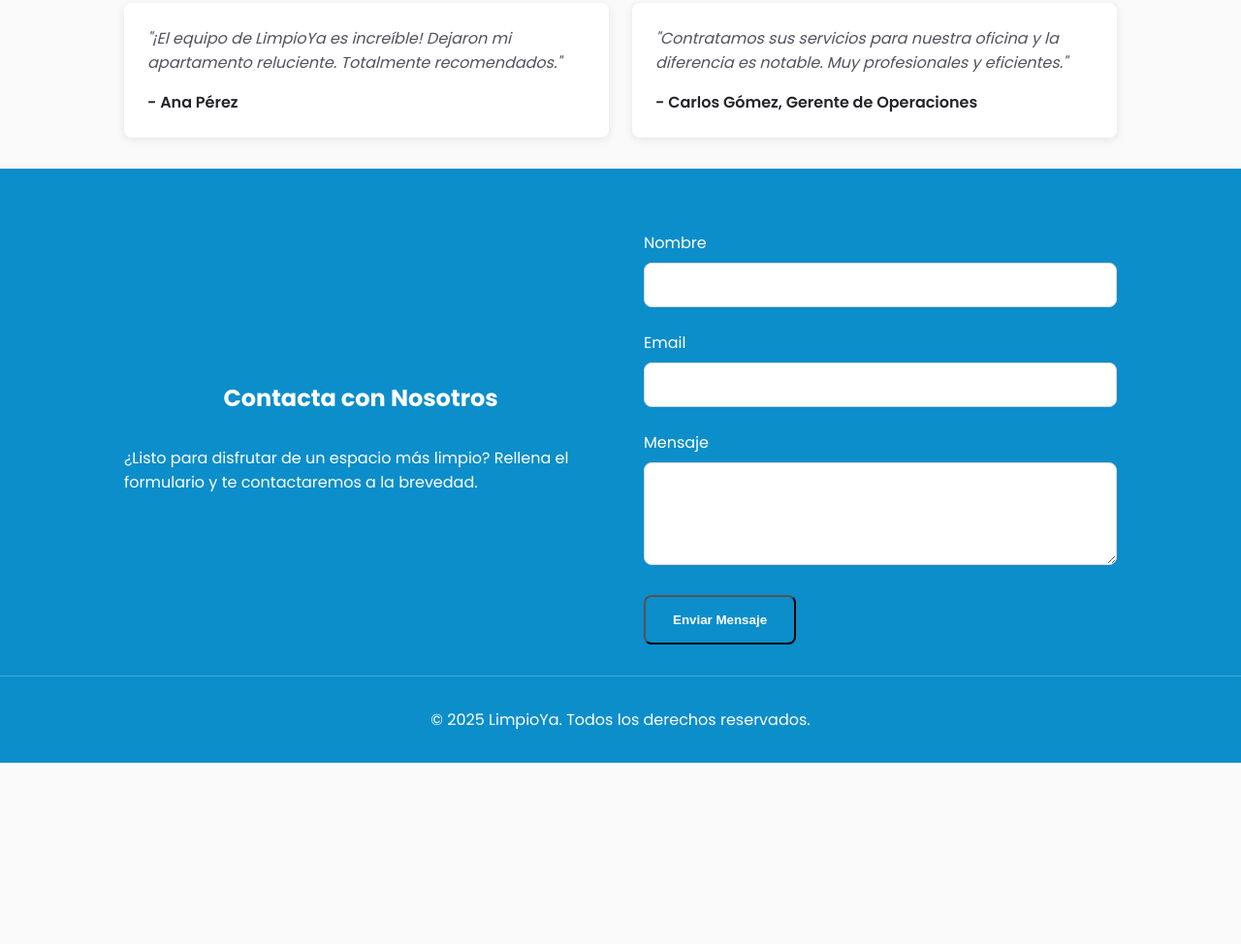
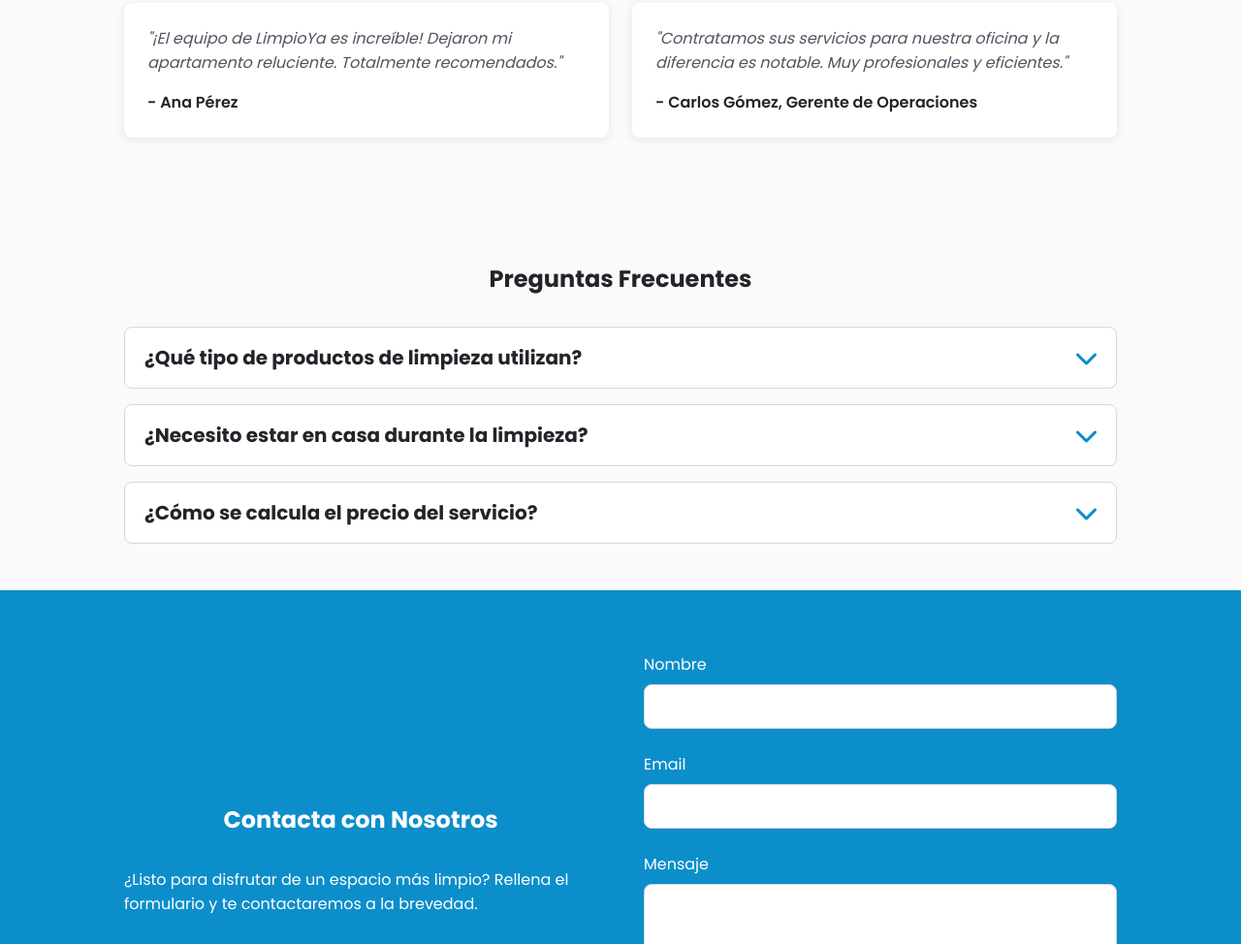
Before and after one commit to skynetfrank/vanilla-page, a plain HTML site: page index.html in a window 1280 px wide. Shown: the part 1047-2021 px from the top of the page at 97% size. Before the commit the page ends 1834 px from the top, so only its background shows below. Drawn offline with Linux system fonts and the light colour scheme.

Commit message:
refactor 101125 151pm

```diff
--- a/index.html
+++ b/index.html
@@ -126,6 +126,53 @@
                 </div>
             </div>
         </section>
+        </div>
+        </section>
+
+        <!--=============== FAQ ===============-->
+        <section id="faq" class="faq section">
+            <div class="container">
+                <h2 class="section__title">Preguntas Frecuentes</h2>
+                <div class="faq__container">
+                    <!-- FAQ Item 1 -->
+                    <div class="faq__item">
+                        <header class="faq__header">
+                            <h3 class="faq__question">¿Qué tipo de productos de limpieza utilizan?</h3>
+                            <i class="fas fa-chevron-down faq__icon"></i>
+                        </header>
+                        <div class="faq__content">
+                            <p>Utilizamos productos de limpieza ecológicos y de alta calidad que son seguros para tu
+                                familia, mascotas y el medio ambiente. Si tienes alguna preferencia o alergia, por favor
+                                háznoslo saber.</p>
+                        </div>
+                    </div>
+                    <!-- FAQ Item 2 -->
+                    <div class="faq__item">
+                        <header class="faq__header">
+                            <h3 class="faq__question">¿Necesito estar en casa durante la limpieza?</h3>
+                            <i class="fas fa-chevron-down faq__icon"></i>
+                        </header>
+                        <div class="faq__content">
+                            <p>No es necesario. La mayoría de nuestros clientes nos proporcionan una llave o un código
+                                de acceso. Todos nuestros empleados son de confianza y están verificados para tu
+                                tranquilidad.</p>
+                        </div>
+                    </div>
+                    <!-- FAQ Item 3 -->
+                    <div class="faq__item">
+                        <header class="faq__header">
+                            <h3 class="faq__question">¿Cómo se calcula el precio del servicio?</h3>
+                            <i class="fas fa-chevron-down faq__icon"></i>
+                        </header>
+                        <div class="faq__content">
+                            <p>El precio se basa en el tamaño de tu hogar u oficina, el tipo de servicio que necesitas y
+                                la frecuencia. Puedes solicitar un presupuesto gratuito y sin compromiso a través de
+                                nuestro formulario de contacto.</p>
+                        </div>
+                    </div>
+                </div>
+            </div>
+        </section>
     </main>
 
     <footer id="contacto" class="footer">
--- a/script.js
+++ b/script.js
@@ -158,6 +158,38 @@ if (modal) {
     });
 }
 
+/*=============== ACORDEÓN DE PREGUNTAS FRECUENTES (FAQ) ===============*/
+const faqItems = document.querySelectorAll('.faq__item');
+
+faqItems.forEach((item) => {
+    const faqHeader = item.querySelector('.faq__header');
+
+    faqHeader.addEventListener('click', () => {
+        const openItem = document.querySelector('.faq-open');
+
+        // Cierra el item que ya está abierto (si no es el mismo que se clickeó)
+        if (openItem && openItem !== item) {
+            toggleItem(openItem);
+        }
+
+        // Abre o cierra el item actual
+        toggleItem(item);
+    });
+});
+
+const toggleItem = (item) => {
+    const faqContent = item.querySelector('.faq__content');
+    item.classList.toggle('faq-open');
+
+    if (item.classList.contains('faq-open')) {
+        // Si se abre, se establece la altura máxima al alto real del contenido
+        faqContent.style.maxHeight = faqContent.scrollHeight + 'px';
+    } else {
+        // Si se cierra, se vuelve a 0
+        faqContent.style.maxHeight = '0';
+    }
+};
+
 // Carga Font Awesome de forma asíncrona
 function loadFontAwesome() {
     var script = document.createElement('script');
--- a/style.css
+++ b/style.css
@@ -283,6 +283,50 @@ img {
     border-top: 1px solid hsla(0, 0%, 100%, 0.2);
 }
 
+/*=============== FAQ (ACORDEÓN) ===============*/
+.faq__item {
+    background-color: var(--container-color);
+    border: 1px solid var(--border-color);
+    border-radius: .5rem;
+    margin-bottom: 1rem;
+    padding: 1rem 1.25rem;
+}
+
+.faq__header {
+    display: flex;
+    justify-content: space-between;
+    align-items: center;
+    cursor: pointer;
+    gap: 1rem;
+}
+
+.faq__question {
+    font-size: var(--h3-font-size);
+    color: var(--title-color);
+}
+
+.faq__icon {
+    font-size: 1.5rem;
+    color: var(--primary-color);
+    transition: transform .3s;
+}
+
+.faq__content {
+    max-height: 0;
+    overflow: hidden;
+    transition: max-height .3s ease-out;
+}
+
+.faq__content p {
+    padding-top: 1rem;
+}
+
+/* Estilos para el acordeón abierto */
+.faq-open .faq__icon {
+    transform: rotate(180deg);
+}
+
+
 /*=============== MEDIA QUERIES ===============*/
 /* Para dispositivos medianos (tabletas) */
 @media screen and (min-width: 768px) {
```
